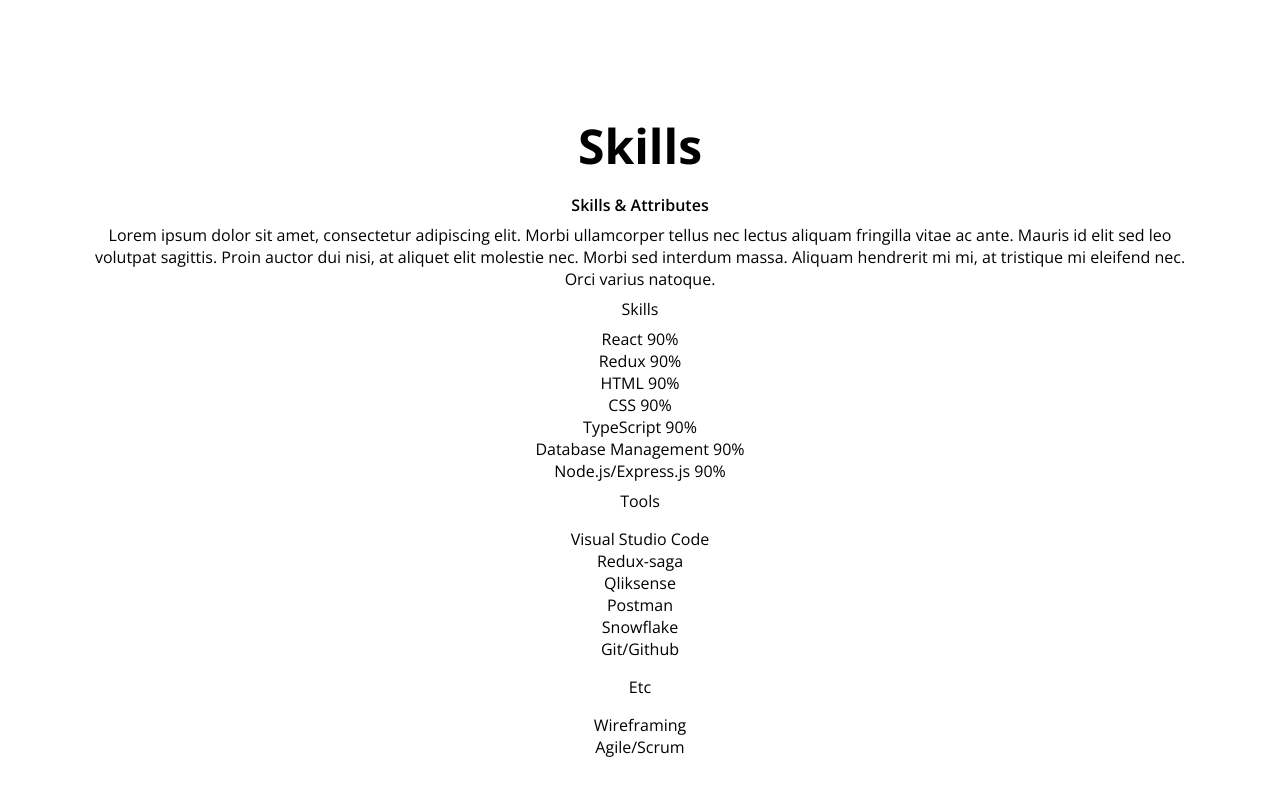
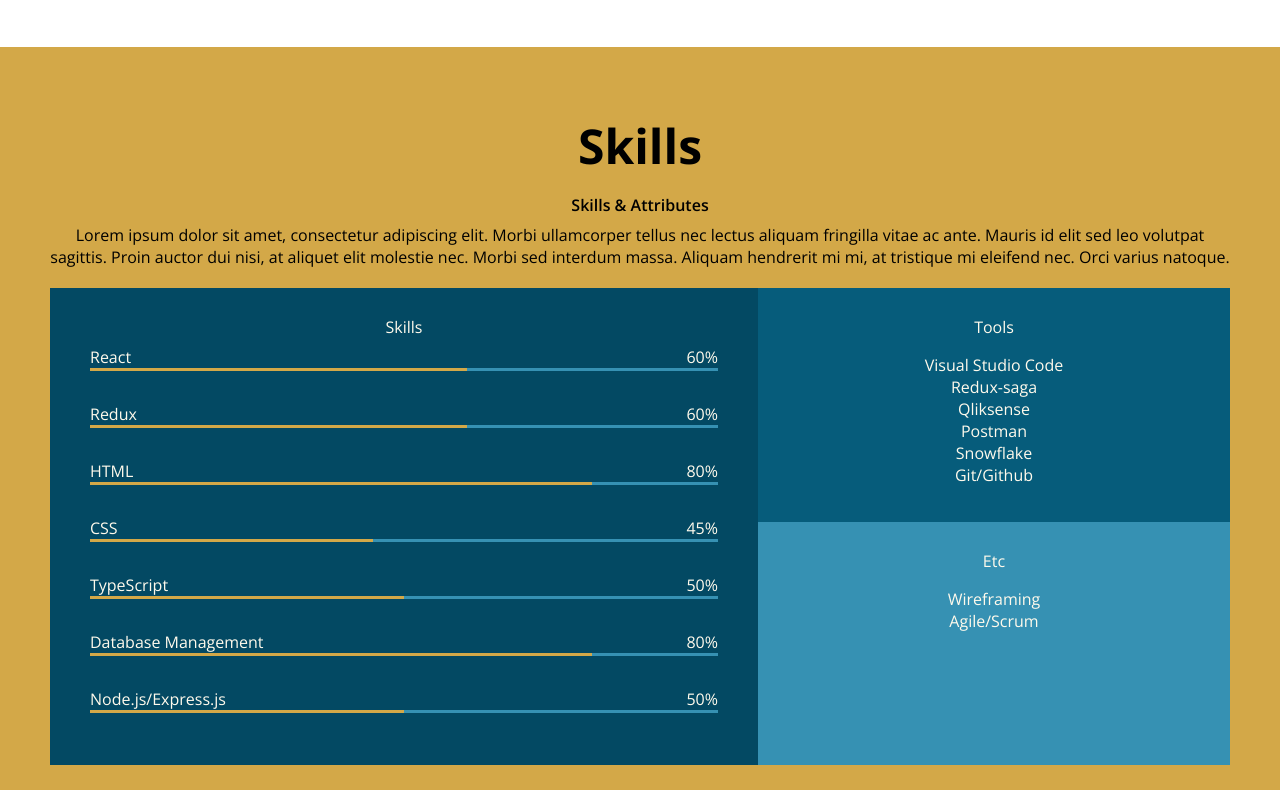
Before and after one commit to tnamdevnote/portfolio, a plain HTML site: page index.html in a window 1280 px wide. Shown: the part 1470-2260 px from the top of the page. Drawn offline with nearby package versions, Linux system fonts and the light colour scheme.

Commit message:
styling skills

```diff
--- a/index.html
+++ b/index.html
@@ -42,7 +42,7 @@
         <button class="home__contact">Contact Me</button>
     </section>
     <!-- About -->
-    <section id="about" class="section">
+    <section id="about" class="section section__container">
         <h1>About me</h1>
         <p>
             Lorem ipsum dolor sit amet, consectetur adipiscing elit. Morbi ullamcorper tellus nec lectus aliquam fringilla vitae ac ante. Mauris id elit sed leo volutpat sagittis. Proin auctor dui nisi, at aliquet elit molestie nec. Morbi sed interdum massa. Aliquam hendrerit mi mi, at tristique mi eleifend nec. Orci varius natoque.
@@ -89,6 +89,7 @@
     </section>
     <!-- Skills -->
     <section id="skills" class="section">
+        <div class="section__container">
             <h1>Skills</h1>
             <h2>Skills & Attributes</h2>
             <p>
@@ -98,54 +99,66 @@
                 <div class="skillset__left">
                     <h3 class="skillset__title">Skills</h3>
                     <div class="skill">
-                    <div class="skill_description">
+                        <div class="skill__description">
                             <span>React</span>
-                        <span>90%</span>
+                            <span>60%</span>
                         </div>
                         <div class="skill__bar">
-                        <div class="skill_value"></div>
+                            <div class="skill__value" style="width: 60%"></div>
                         </div>
-                    <div class="skill_description">
+                    </div>
+                    <div class="skill">
+                        <div class="skill__description">
                             <span>Redux</span>
-                        <span>90%</span>
+                            <span>60%</span>
                         </div>
                         <div class="skill__bar">
-                        <div class="skill_value"></div>
+                            <div class="skill__value" style="width: 60%"></div>
                         </div>
-                    <div class="skill_description">
+                    </div>
+                    <div class="skill">
+                        <div class="skill__description">
                             <span>HTML</span>
-                        <span>90%</span>
+                            <span>80%</span>
                         </div>
                         <div class="skill__bar">
-                        <div class="skill_value"></div>
+                            <div class="skill__value" style="width: 80%"></div>
                         </div>
-                    <div class="skill_description">
+                    </div>
+                    <div class="skill">
+                        <div class="skill__description">
                             <span>CSS</span>
-                        <span>90%</span>
+                            <span>45%</span>
                         </div>
                         <div class="skill__bar">
-                        <div class="skill_value"></div>
+                            <div class="skill__value" style="width: 45%"></div>
                         </div>
-                    <div class="skill_description">
+                    </div>
+                    <div class="skill">
+                        <div class="skill__description">
                             <span>TypeScript</span>
-                        <span>90%</span>
+                            <span>50%</span>
                         </div>
                         <div class="skill__bar">
-                        <div class="skill_value"></div>
+                            <div class="skill__value" style="width: 50%"></div>
                         </div>
-                    <div class="skill_description">
+                    </div>
+                    <div class="skill">
+                        <div class="skill__description">
                             <span>Database Management</span>
-                        <span>90%</span>
+                            <span>80%</span>
                         </div>
                         <div class="skill__bar">
-                        <div class="skill_value"></div>
+                            <div class="skill__value" style="width: 80%"></div>
                         </div>
-                    <div class="skill_description">
+                    </div>
+                    <div class="skill">
+                        <div class="skill__description">
                             <span>Node.js/Express.js</span>
-                        <span>90%</span>
+                            <span>50%</span>
                         </div>
                         <div class="skill__bar">
-                        <div class="skill_value"></div>
+                            <div class="skill__value" style="width: 50%"></div>
                         </div>
                     </div>
                 </div>
@@ -167,6 +180,7 @@
                             <li><span>Wireframing</span></li>
                             <li><span>Agile/Scrum</span></li>
                         </ul>
+                    </div>
                 </div>
             </div>
         </div>
--- a/style.css
+++ b/style.css
@@ -157,6 +157,10 @@ p {
 .section {
     padding: 50px;
     text-align: center;
+    margin: auto;
+}
+
+.section__container {
     max-width: 1200px;
     margin: auto;
 }
@@ -217,3 +221,61 @@ p {
 .job__period {
     font-size: var(--font-micro);
 }
+
+
+/* Skills */
+
+#skills {
+    background-color: var(--color-secondary);
+}
+
+.skillset {
+    display: flex;
+    background-color: var(--color-primary-light);
+    color: var(--color-light-white);
+    margin: 20px 0;
+}
+
+.skillset__title {
+    color:var(--color-light-white);
+}
+
+.skill {
+    margin-bottom: 32px;
+}
+
+.skillset__left {
+    flex-basis: 60%;
+    background-color: var(--color-primary-dark);
+    padding: 20px 40px;
+}
+
+.skill__description {
+    display: flex;
+    justify-content: space-between;
+    ;
+}
+
+.skill__bar {
+    width: 100%;
+    height: 3px;
+    background-color: var(--color-primary-light);
+}
+
+.skill__value {
+    height: 3px;
+    background-color: var(--color-secondary)
+}
+
+.skillset__right {
+    flex-basis: 40%;
+}
+
+.tools {
+    background-color: var(--color-primary)
+}
+
+.tools,
+.etc {
+    padding: 20px;
+}
```
Lines whose indentation alone changed are shown as unchanged.
